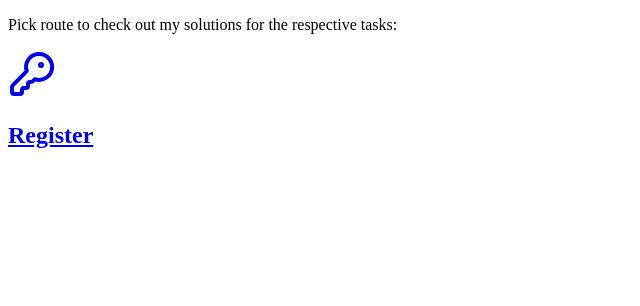
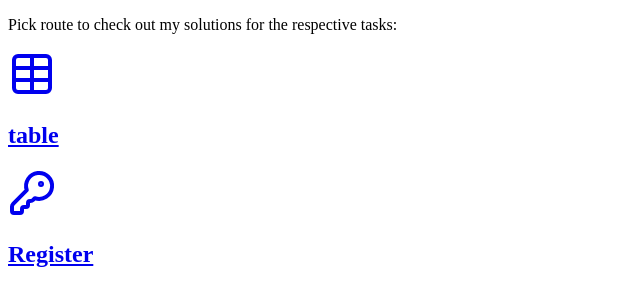
Before and after one commit to Johnsdoms/eppendorf-challenge, a Next.js app: page / in a window 1280 px wide. Shown: the top 306 px of the page, without its empty margins (0-640 px from the left). Built offline with nearby package versions, Linux system fonts and the light colour scheme.

Commit message:
add table route to page navigation

```diff
--- a/app/page.tsx
+++ b/app/page.tsx
@@ -1,5 +1,5 @@
 import { PageLink } from "@/components/pageLink";
-import { KeyRound } from 'lucide-react';
+import { KeyRound, Table } from 'lucide-react';
 
 export default function Home() {
   return (
@@ -9,9 +9,14 @@ export default function Home() {
           Pick route to check out my solutions for the respective tasks:
         </p>
 
-        <PageLink href="/register" name="Register">
-          <KeyRound size={48} />
-        </PageLink>
+        <div className="flex w-full gap-8">
+          <PageLink href="/table" name="table">
+            <Table size={48} />
+          </PageLink>
+          <PageLink href="/register" name="Register">
+            <KeyRound size={48} />
+          </PageLink>
+        </div>
       </main>
     </div>
   );
--- a/components/pageLink.tsx
+++ b/components/pageLink.tsx
@@ -9,8 +9,8 @@ interface PageLinkProps {
 
 export function PageLink({href, name, children}: PageLinkProps) {
   return (
-    <Link href={href}>
-        <Card className="w-1/3 h-40 flex justify-center items-center hover:bg-slate-200 hover:scale-105 transition-all" >
+    <Link className="w-1/3 h-40" href={href}>
+        <Card className="h-full flex justify-center items-center hover:bg-slate-200 hover:scale-105 transition-all" >
             <div className="flex flex-col justify-center items-center">
                 {children}
                 <h2 className="text-xl font-bold">{name}</h2>
```
